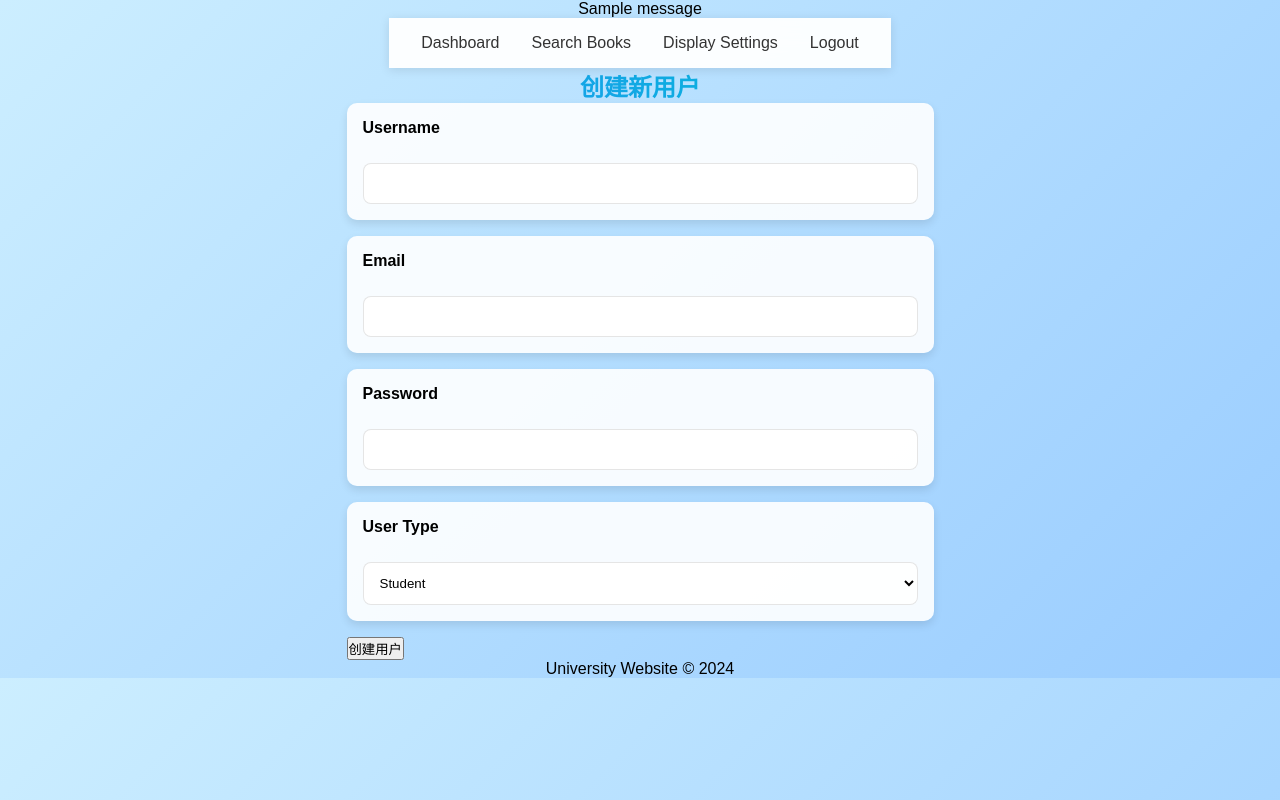
After one commit to mrle0429/University-System-Web, a Flask app: page /admin/create_user in a window 1280 px wide. The commit adds this page. Run offline with Flask 3, Linux system fonts and the light colour scheme; a user stored in the database is signed in; tables that the repository leaves empty hold one stand-in row (values such as "Sample post"); one stand-in notice (Sample message) is shown.

```diff
--- a/app/models.py
+++ b/app/models.py
@@ -68,6 +68,9 @@ class Course(db.Model):
     end_period = db.Column(db.Integer, nullable=False)
     description = db.Column(db.Text, nullable=True)
     created_by = db.Column(db.Integer, db.ForeignKey('user.id'), nullable=False)
+
+    # 建立与 User 模型的关系
+    creator = db.relationship('User', backref=db.backref('courses', lazy=True))
 
 class CourseRegistration(db.Model):
     id = db.Column(db.Integer, primary_key=True)
@@ -164,6 +167,8 @@ class AdminProfile(db.Model):
     user_id = db.Column(db.Integer, db.ForeignKey('user.id'), nullable=False)
     staff_id = db.Column(db.String(20), unique=True, nullable=False)
     name = db.Column(db.String(100), nullable=False)
+
+
 class UserPreference(db.Model):
     id = db.Column(db.Integer, primary_key=True)
     user_id = db.Column(db.Integer, db.ForeignKey('user.id'), nullable=False)
--- a/app/routes.py
+++ b/app/routes.py
@@ -726,6 +726,32 @@ def manage_users():
     users = User.query.all()
     return render_template('manage_users.html', users=users)
 
+#管理员创建用户
+@main_routes.route('/admin/create_user', methods=['GET', 'POST'])
+@login_required
+def create_user():
+    if current_user.user_type != 'admin':
+        flash('访问被拒绝。仅限管理员使用。', 'danger')
+        return redirect(url_for('main.index'))
+    form = RegisterForm()
+    if form.validate_on_submit():
+        existing_user = User.query.filter_by(email=form.email.data).first()
+        if existing_user:
+            flash('该邮箱已被注册。请使用其他邮箱。', 'danger')
+            return redirect(url_for('main.create_user'))
+        hashed_password = generate_password_hash(form.password.data, method='pbkdf2:sha256')
+        new_user = User(
+            username=form.username.data,
+            email=form.email.data,
+            password=hashed_password,
+            user_type=form.user_type.data
+        )
+        db.session.add(new_user)
+        db.session.commit()
+        flash(f'用户 {form.username.data} 创建成功！', 'success')
+        return redirect(url_for('main.manage_users'))
+    return render_template('create_user.html', form=form)
+
 @main_routes.route('/admin/delete_user/<int:user_id>', methods=['POST'])
 @login_required
 def delete_user(user_id):
@@ -829,7 +855,7 @@ def manage_courses():
 
 
 
-    return render_template('manage_courses.html', courses=courses,)
+    return render_template('manage_courses.html', courses=courses)
 
 @main_routes.route('/admin/delete_course/<int:course_id>', methods=['POST'])
 @login_required
--- a/app/templates/base.html
+++ b/app/templates/base.html
@@ -13,6 +13,15 @@
     <title>University Website</title>
 </head>
 <body>
+    {% with messages = get_flashed_messages(with_categories=true) %}
+  {% if messages %}
+    {% for category, message in messages %}
+      <div class="alert alert-{{ category }}" role="alert">
+        {{ message }}
+      </div>
+    {% endfor %}
+  {% endif %}
+{% endwith %}
     <header>
         <nav>
             <ul>
--- /dev/null
+++ b/app/templates/create_user.html
@@ -0,0 +1,24 @@
+{% extends "base.html" %}
+{% block content %}
+  <h2>创建新用户</h2>
+  <form method="POST" action="{{ url_for('main.create_user') }}">
+    {{ form.hidden_tag() }}
+    <div>
+      {{ form.username.label }}<br>
+      {{ form.username(size=32) }}
+    </div>
+    <div>
+      {{ form.email.label }}<br>
+      {{ form.email(size=64) }}
+    </div>
+    <div>
+      {{ form.password.label }}<br>
+      {{ form.password(size=32) }}
+    </div>
+    <div>
+      {{ form.user_type.label }}<br>
+      {{ form.user_type() }}
+    </div>
+    <button type="submit">创建用户</button>
+  </form>
+{% endblock %}
--- a/app/templates/manage_courses.html
+++ b/app/templates/manage_courses.html
@@ -24,7 +24,7 @@
                 <td>{{ course.year }}</td>
                 <td>{{ course.semester }}</td>
                 <td>{{ course.day_of_week }} ({{ course.start_period }}-{{ course.end_period }})</td>
-                <td>{{ course.created_by }}</td>
+                <td>{{ course.creator.username }}</td>
 
                 <td>
                     <form method="POST" action="{{ url_for('main.delete_course_admin', course_id=course.id) }}" style="display:inline;">
--- a/app/templates/manage_users.html
+++ b/app/templates/manage_users.html
@@ -2,6 +2,7 @@
 {% block content %}
 <div class="container" style="max-width: 1400px; padding: 30px;">
     <h2>Manage Users</h2>
+    <a href="{{ url_for('main.create_user') }}" class="btn btn-primary">创建新用户</a>
     <table class="table table-striped">
         <thead>
             <tr>
```
